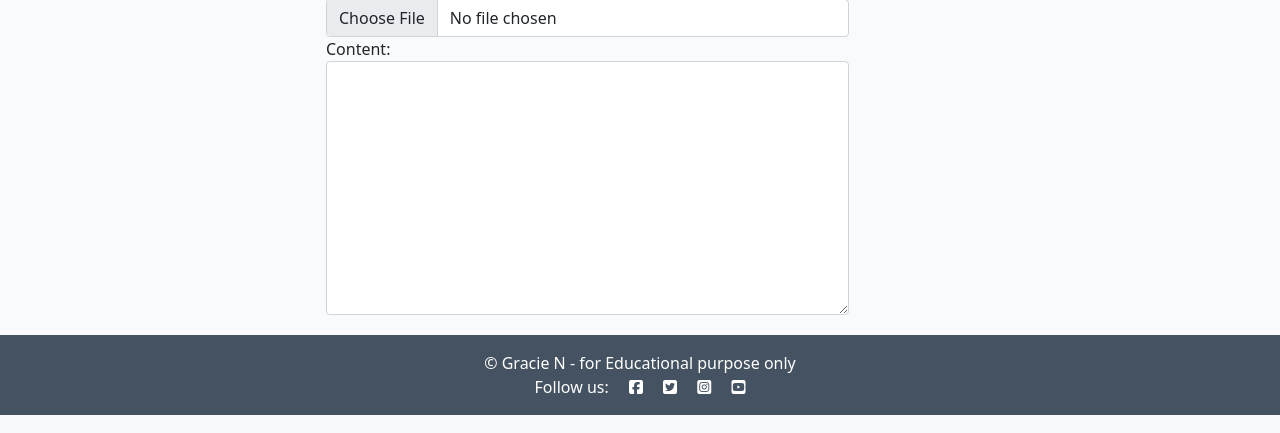
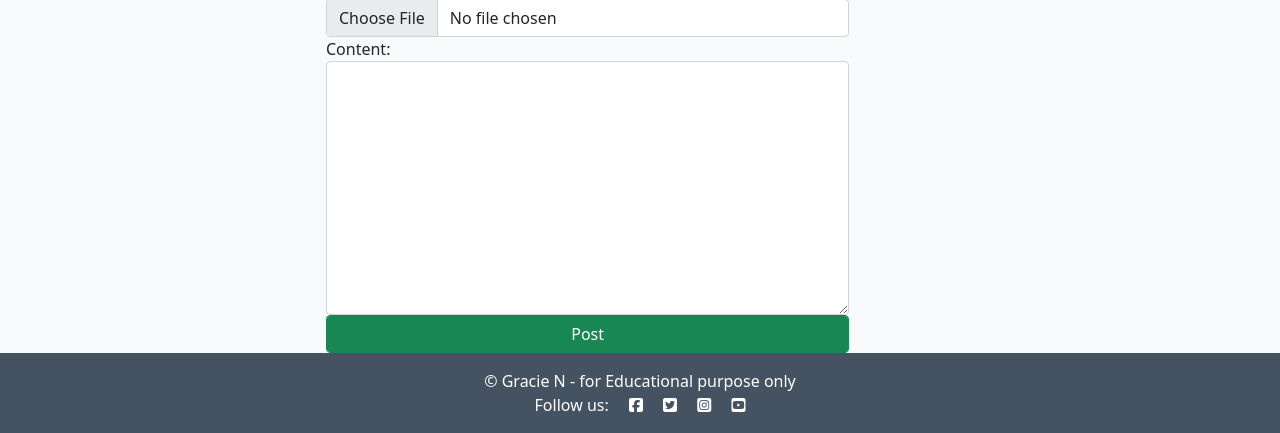
Before and after one commit to Graciekan21/django-wanderlust, a Django app: page /post.html/ in a window 1280 px wide. Shown: the part 385-818 px from the top of the page. Run offline with Django 3.2, Linux system fonts and the light colour scheme; the visitor is signed in with stand-in values (Sample User, id 1); data comes from the database, SQL or seed files in the repository; some libraries are stand-ins or nearby versions.

Commit message:
Update post form

```diff
--- a/blog/admin.py
+++ b/blog/admin.py
@@ -4,7 +4,7 @@ from django_summernote.admin import SummernoteModelAdmin
 
 @admin.register(Category)
 class CategoryAdmin(admin.ModelAdmin):
-    list_display = ('name',)
+    list_display = ('name_1',)
 
 @admin.register(Post)
 class PostAdmin(SummernoteModelAdmin):
--- a/blog/forms.py
+++ b/blog/forms.py
@@ -2,7 +2,7 @@ from .models import *
 from django import forms
 from crispy_forms.helper import FormHelper
 
-choices =Category.objects.all().values_list('name', 'name')
+choices =Category.objects.all().values_list('name_1', 'name_1')
 
 choice_list = []
 for item in choices:
--- a/blog/models.py
+++ b/blog/models.py
@@ -6,8 +6,10 @@ from django.urls import reverse
 STATUS = ((0, "Draft"), (1, "Published"))
 
 class Category(models.Model):
-    name = models.CharField(max_length=200, unique=True)
-
+    name_1 = models.CharField(max_length=200, unique=True)
+    class Meta:
+         ordering = ["-name_1"]
+categories = Category.objects.all().values_list('name_1', 'name_1')
 class Post(models.Model):
     title = models.CharField(max_length=200, unique=True)
     slug = models.SlugField(max_length=200, unique=True)
@@ -19,8 +21,8 @@ class Post(models.Model):
     created_on = models.DateTimeField(auto_now_add=True)
     status = models.IntegerField(choices=STATUS, default=1)
     likes = models.ManyToManyField(
-        User, related_name='blogpost_like', blank=True)
-    category = models.CharField(max_length=255, default='wanderlust')
+    User, related_name='blogpost_like', blank=True)
+    category = models.TextField(choices=categories, default=1)
 
     class Meta:
         ordering = ["-created_on"]
--- a/blog/views.py
+++ b/blog/views.py
@@ -90,3 +90,33 @@ class PostView(View):
             "post.html",
             {"form":PostForm()},
         )
+
+    def post(self, request, slug=None, *args, **kwargs):
+
+        queryset = Post.objects.filter(status=1)
+        #comments = post.comments.filter(approved=True).order_by("-created_on")
+        image = request.FILES['featured_image']
+
+        # Upload image to Cloudinary
+        result = upload(image, use_filename=True)
+
+        # Handle success or error response
+        if 'url' in result:
+            cloudinary_url = result['url']
+        else:
+            return render(request, 'error.html', {'error_message': result.get('error', 'Unknown error')})
+
+        post_form = PostForm(data=request.POST)
+        if post_form.is_valid():
+            comment_form.instance.featured_image= cloudinary_url
+            mypost = post_form.save(commit=False)
+
+            mypost.save()
+        else:
+            post_form = PostForm()
+
+        return render(
+            request,
+            "post.html",
+            {"form":PostForm()},
+        )
--- a/templates/post.html
+++ b/templates/post.html
@@ -11,6 +11,7 @@
                 <form class="d-inline" action="" method="POST">
                     {% csrf_token %}
                     {{ form }}
+                    <input type="submit" class="form-control btn btn-success" value="Post">
                 </form>
             </div>
         </div>
--- a/wanderlust/settings.py
+++ b/wanderlust/settings.py
@@ -113,7 +113,8 @@ WSGI_APPLICATION = 'wanderlust.wsgi.application'
 
 
 DATABASES = {
-        'default': dj_database_url.parse(os.environ.get('DATABASE_URL'))
+        'default': dj_database_url.parse(os.environ.get('DATABASE_URL')),
+        'CONN_MAX_AGE': 60,
     }
 
 
```
Also changed, not shown: blog/migrations/0003_rename_name_category_name_1.py (added).
